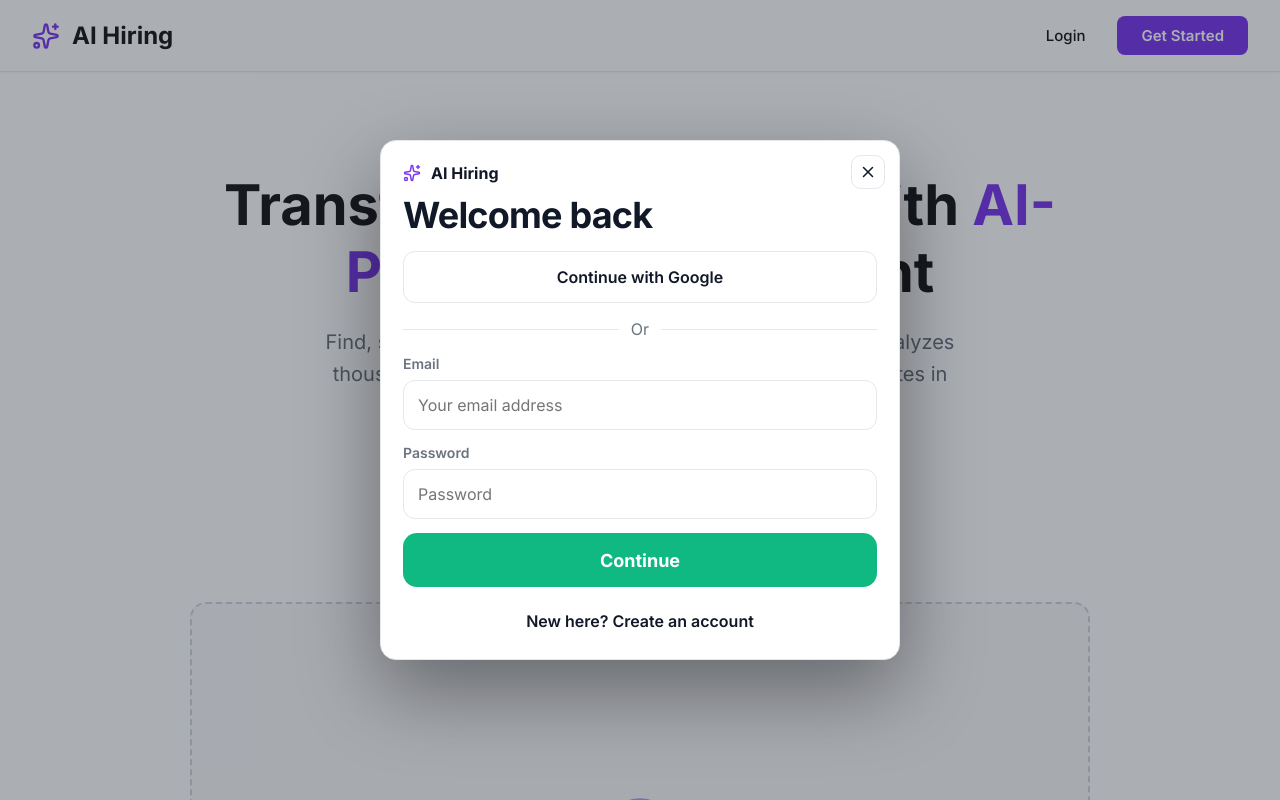
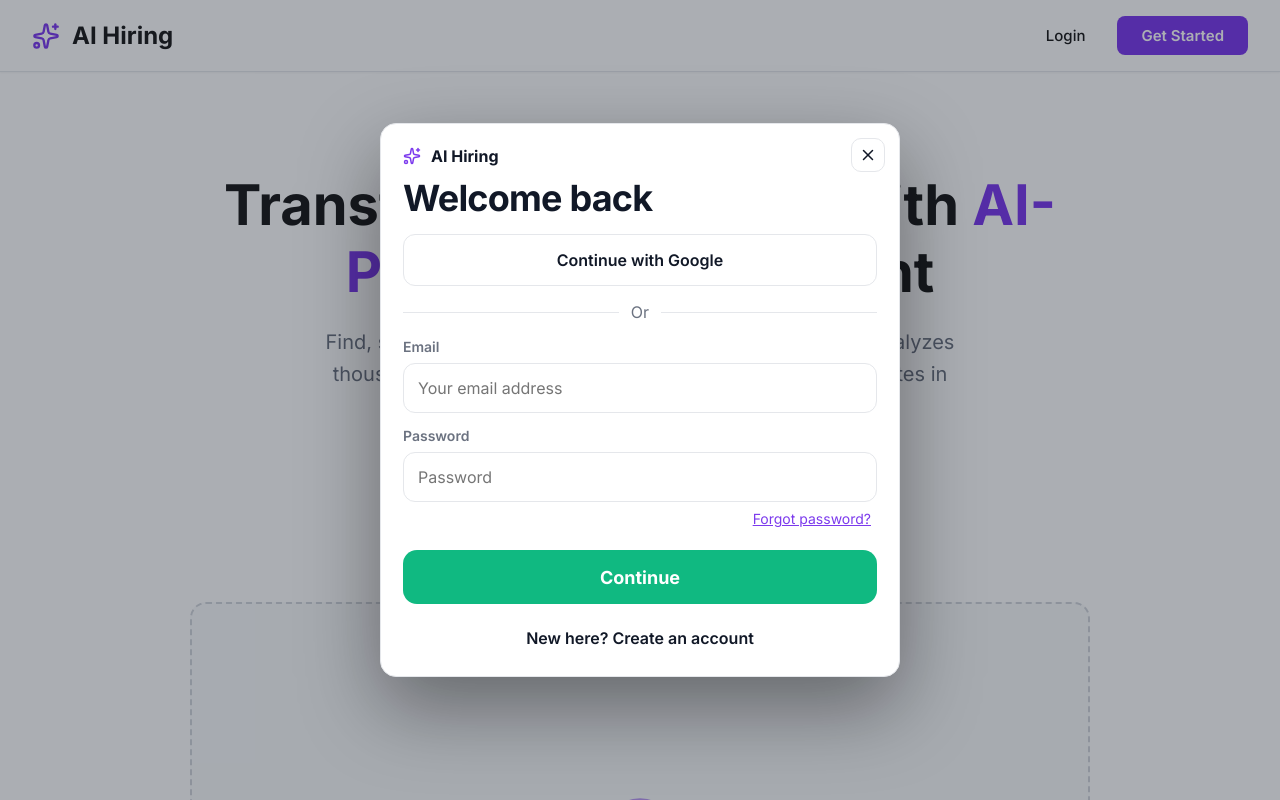
Before and after one commit to Shreyadungrakoti/ai-hiring-ui, a React (Vite) app: page / in a window 1280 px wide. Both pictures are taken after a click on the button "Login". Shown: the top 800 px of the page. Built offline with nearby package versions, Linux system fonts and the light colour scheme; no server answers.

Commit message:
Add email verification, forgot password, and welcome email

```diff
--- a/src/App.css
+++ b/src/App.css
@@ -1594,6 +1594,15 @@ html[data-theme="light"] .d2ChartBar{
   font-size: 14px;
 }
 
+.landingAuthSuccess{
+  color: #15803d;
+  background: #f0fdf4;
+  border: 1px solid #bbf7d0;
+  border-radius: 12px;
+  padding: 10px 12px;
+  font-size: 14px;
+}
+
 .landingAuthPrimary{
   width: 100%;
   height: 54px;
--- a/src/pages/LandingPage.jsx
+++ b/src/pages/LandingPage.jsx
@@ -4,17 +4,18 @@ import { useAuth } from "../state/auth.jsx";
 import { Users, Zap, Target, Shield, TrendingUp, Sparkles, Send, X } from "lucide-react";
 
 export default function LandingPage() {
-  const { auth, signInWithEmail, signUpWithEmail, signInWithGoogle } = useAuth();
+  const { auth, signInWithEmail, signUpWithEmail, signInWithGoogle, resetPassword } = useAuth();
   const nav = useNavigate();
   const [searchParams, setSearchParams] = useSearchParams();
 
   const isAuthed = !!auth?.user;
 
   const [authOpen, setAuthOpen] = useState(false);
-  const [authMode, setAuthMode] = useState("login"); // "login" | "signup"
+  const [authMode, setAuthMode] = useState("login"); // "login" | "signup" | "reset"
   const [authForm, setAuthForm] = useState({ fullName: "", email: "", password: "" });
   const [authSubmitting, setAuthSubmitting] = useState(false);
   const [authError, setAuthError] = useState("");
+  const [authSuccess, setAuthSuccess] = useState("");
 
   // Auto-open auth modal if redirected from logout
   useEffect(() => {
@@ -28,7 +29,11 @@ export default function LandingPage() {
   }, [searchParams, setSearchParams]);
 
   const authTitle = useMemo(
-    () => (authMode === "signup" ? "Create your account" : "Welcome back"),
+    () => {
+      if (authMode === "signup") return "Create your account";
+      if (authMode === "reset") return "Reset password";
+      return "Welcome back";
+    },
     [authMode]
   );
 
@@ -101,6 +106,7 @@ export default function LandingPage() {
   const closeAuth = () => {
     setAuthOpen(false);
     setAuthError("");
+    setAuthSuccess("");
     setAuthSubmitting(false);
   };
 
@@ -124,14 +130,25 @@ export default function LandingPage() {
   const onAuthSubmit = async (e) => {
     e.preventDefault();
     setAuthError("");
+    setAuthSuccess("");
     setAuthSubmitting(true);
     try {
+      if (authMode === "reset") {
+        await resetPassword(authForm.email);
+        setAuthSuccess("Password reset email sent! Check your inbox.");
+        setAuthSubmitting(false);
+        return;
+      }
       if (authMode === "signup") {
         await signUpWithEmail({
           email: authForm.email,
           password: authForm.password,
           fullName: authForm.fullName,
         });
+        setAuthSuccess("Account created! Check your email to verify your account.");
+        setAuthSubmitting(false);
+        // Don't close modal yet, show success message
+        return;
       } else {
         await signInWithEmail({ email: authForm.email, password: authForm.password });
       }
@@ -213,6 +230,7 @@ export default function LandingPage() {
                 <input
                   className="landingAuthInput"
                   name="email"
+                  type="email"
                   value={authForm.email}
                   onChange={onAuthChange}
                   placeholder="Your email address"
@@ -220,6 +238,7 @@ export default function LandingPage() {
                 />
               </label>
 
+              {authMode !== "reset" && (
                 <label className="landingAuthField">
                   <div className="landingAuthLabel">Password</div>
                   <input
@@ -232,21 +251,56 @@ export default function LandingPage() {
                     autoComplete={authMode === "signup" ? "new-password" : "current-password"}
                   />
                 </label>
+              )}
+
+              {authMode === "login" && (
+                <div style={{ textAlign: "right", marginTop: "-8px", marginBottom: "8px" }}>
+                  <button
+                    type="button"
+                    onClick={() => {
+                      setAuthMode("reset");
+                      setAuthError("");
+                      setAuthSuccess("");
+                    }}
+                    style={{
+                      background: "none",
+                      border: "none",
+                      color: "#7c3aed",
+                      fontSize: "14px",
+                      cursor: "pointer",
+                      textDecoration: "underline",
+                    }}
+                  >
+                    Forgot password?
+                  </button>
+                </div>
+              )}
 
               {authError && <div className="landingAuthError">{authError}</div>}
+              {authSuccess && <div className="landingAuthSuccess">{authSuccess}</div>}
 
               <button className="landingAuthPrimary" type="submit" disabled={authSubmitting}>
-                {authSubmitting ? "Please wait…" : authMode === "signup" ? "Continue" : "Continue"}
+                {authSubmitting
+                  ? "Please wait…"
+                  : authMode === "reset"
+                  ? "Send reset email"
+                  : "Continue"}
               </button>
 
               <button
                 type="button"
                 className="landingAuthSwitch"
-                onClick={() => setAuthMode((m) => (m === "signup" ? "login" : "signup"))}
+                onClick={() => {
+                  setAuthMode((m) => (m === "signup" ? "login" : "signup"));
+                  setAuthError("");
+                  setAuthSuccess("");
+                }}
                 disabled={authSubmitting}
               >
                 {authMode === "signup"
                   ? "Already have an account? Sign in"
+                  : authMode === "reset"
+                  ? "Back to sign in"
                   : "New here? Create an account"}
               </button>
             </form>
--- a/src/state/auth.jsx
+++ b/src/state/auth.jsx
@@ -2,6 +2,8 @@ import React, { createContext, useContext, useEffect, useMemo, useState } from "
 import {
   createUserWithEmailAndPassword,
   onAuthStateChanged,
+  sendEmailVerification,
+  sendPasswordResetEmail,
   signInWithEmailAndPassword,
   signInWithPopup,
   signOut,
@@ -42,6 +44,8 @@ export function AuthProvider({ children }) {
     if (fullName) {
       await updateProfile(cred.user, { displayName: fullName });
     }
+    // Send verification email
+    await sendEmailVerification(cred.user);
     // New user starts with no portal
     localStorage.setItem(getHasPortalKey(cred.user.uid), "false");
     setAuthState({ user: cred.user, hasPortal: false });
@@ -73,6 +77,10 @@ export function AuthProvider({ children }) {
     setAuthState({ user: null, hasPortal: false });
   };
 
+  const resetPassword = async (email) => {
+    await sendPasswordResetEmail(fbAuth, email);
+  };
+
   const value = useMemo(
     () => ({
       auth: authState,
@@ -83,6 +91,7 @@ export function AuthProvider({ children }) {
       signInWithGoogle,
       logout,
       createPortal,
+      resetPassword,
     }),
     [authState, isAuthed, loading]
   );
```
Lines whose indentation alone changed are shown as unchanged.
